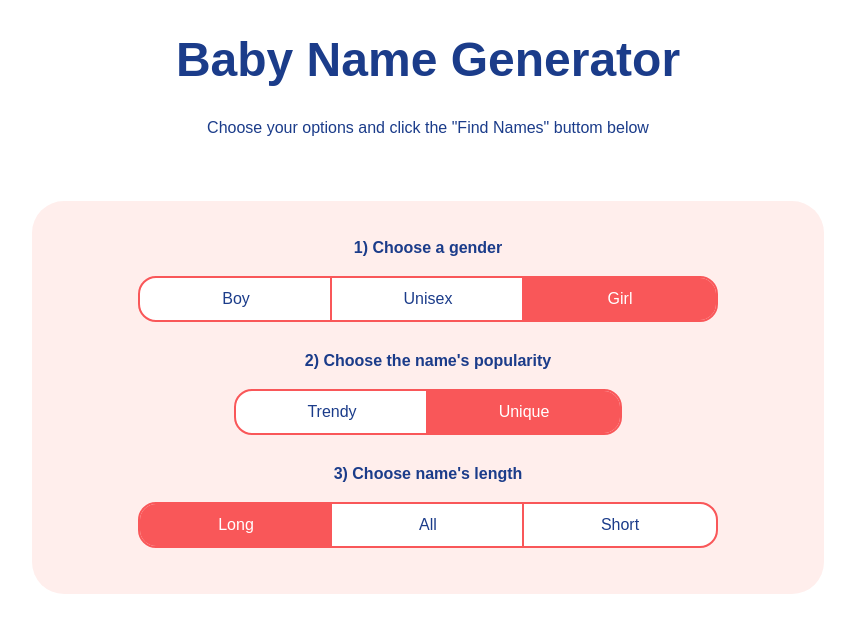
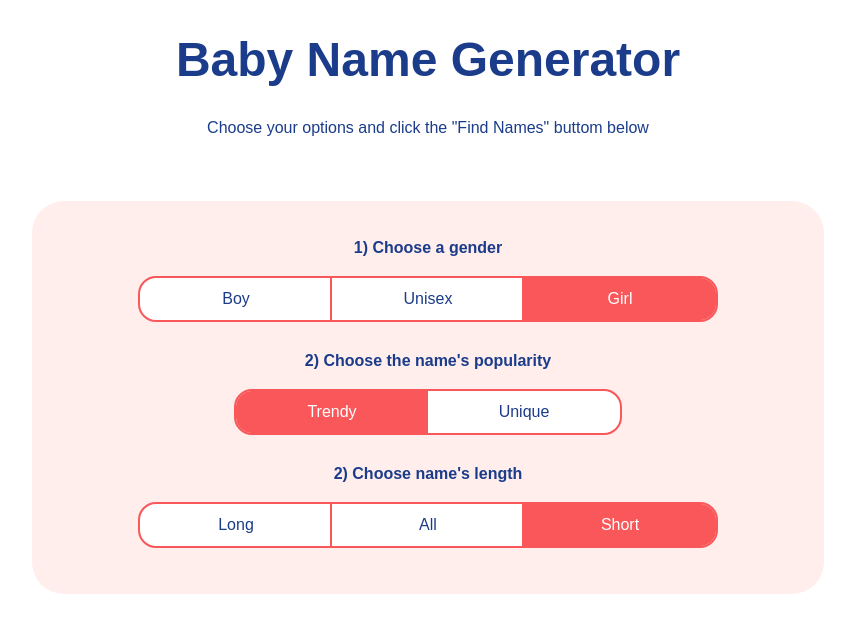
Before and after one commit to drago44/nuxt-baby-name-generator, a Nuxt app: page / in a window 1280 px wide. Shown: the top 632 px of the page, without its empty margins (212-1067 px from the left). Built offline with nearby package versions, Linux system fonts and the light colour scheme.

Commit message:
add some ts

```diff
--- a/app.vue
+++ b/app.vue
@@ -1,9 +1,32 @@
-<script setup>
-  const options = reactive({
-    gender: 'Girl',
-    popularity: 'Unique',
-    length: 'Long',
-  })
+<script setup lang="ts">
+  enum Gender {
+    GIRL = 'Girl',
+    BOY = 'Boy',
+    UNISEX = 'Unisex',
+  }
+
+  enum Popularity {
+    TRENDY = 'Trendy',
+    UNIQUE = 'Unique',
+  }
+
+  enum Length {
+    SHORT = 'Short',
+    LONG = 'Long',
+    ALL = 'All',
+  }
+
+  interface OptionsState {
+    gender: Gender;
+    popularity: Popularity;
+    length: Length;
+  }
+
+  const options = reactive<OptionsState>({
+    gender: Gender.GIRL,
+    length: Length.SHORT,
+    popularity: Popularity.TRENDY,
+  });
 </script>
 
 <template>
@@ -16,19 +39,19 @@
         <div class="option-buttons">
           <button
             class="option option-left"
-            :class="options.gender === 'Boy' && 'option-active'"
+            :class="options.gender === Gender.BOY && 'option-active'"
           >
             Boy
           </button>
           <button
             class="option"
-            :class="options.gender === 'Unisex' && 'option-active'"
+            :class="options.gender === Gender.UNISEX && 'option-active'"
           >
             Unisex
           </button>
           <button
             class="option option-right"
-            :class="options.gender === 'Girl' && 'option-active'"
+            :class="options.gender === Gender.GIRL && 'option-active'"
           >
             Girl
           </button>
@@ -39,36 +62,36 @@
         <div class="option-buttons">
           <button
             class="option option-left"
-            :class="options.popularity === 'Trendy' && 'option-active'"
+            :class="options.popularity === Popularity.TRENDY && 'option-active'"
           >
             Trendy
           </button>
           <button
             class="option option-right"
-            :class="options.popularity === 'Unique' && 'option-active'"
+            :class="options.popularity === Popularity.UNIQUE && 'option-active'"
           >
             Unique
           </button>
         </div>
       </div>
       <div class="option-container">
-        <h4>3) Choose name's length</h4>
+        <h4>2) Choose name's length</h4>
         <div class="option-buttons">
           <button
             class="option option-left"
-            :class="options.length === 'Long' && 'option-active'"
+            :class="options.length === Length.LONG && 'option-active'"
           >
             Long
           </button>
           <button
             class="option"
-            :class="options.length === 'All' && 'option-active'"
+            :class="options.length === Length.ALL && 'option-active'"
           >
             All
           </button>
           <button
             class="option option-right"
-            :class="options.length === 'Short' && 'option-active'"
+            :class="options.length === Length.SHORT && 'option-active'"
           >
             Short
           </button>
```
Also changed, not shown: .prettierrc.json.
